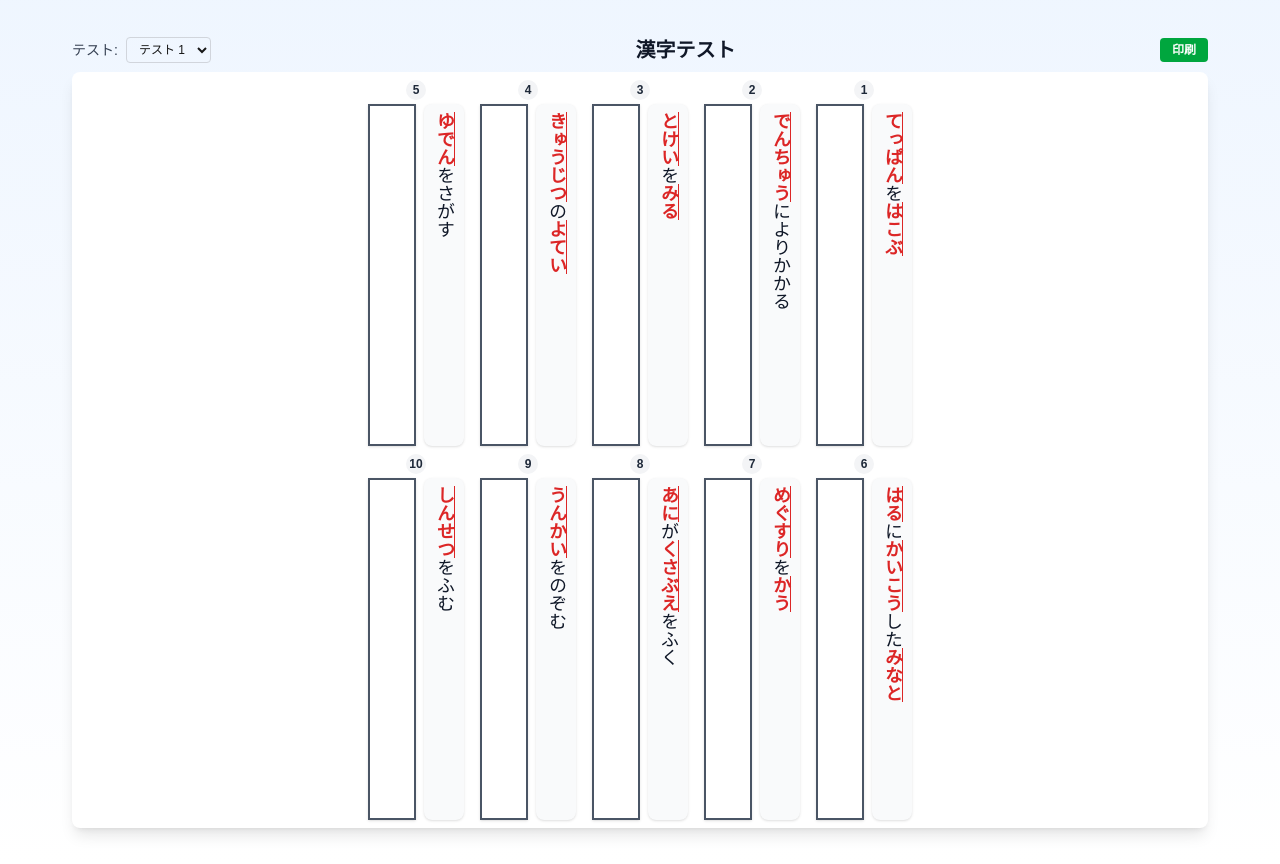
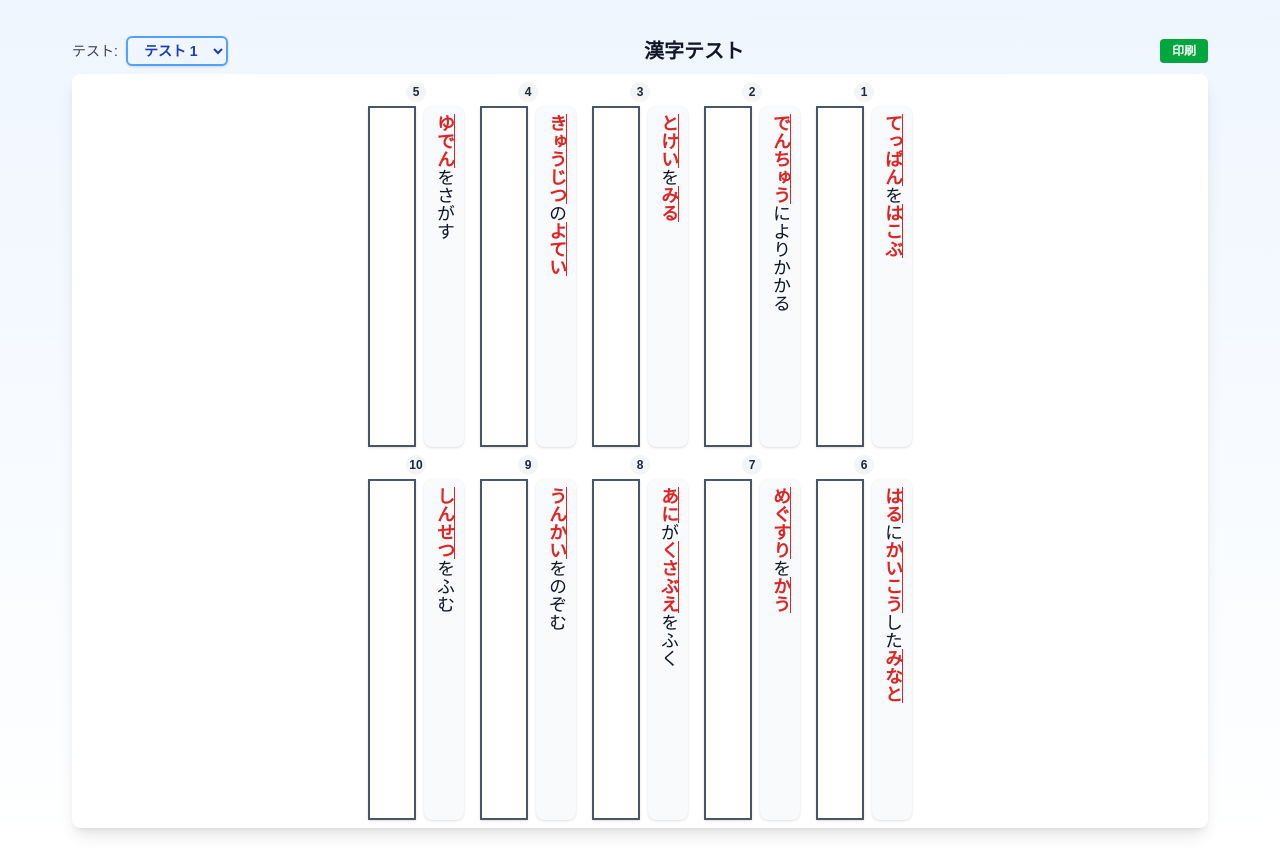
Before and after one commit to ayukatawago/kanji-study-app, a Next.js app: page / in a window 1280 px wide. Built offline with nearby package versions, Linux system fonts and the light colour scheme.

Commit message:
Show selected test

```diff
--- a/src/app/components/KanjiTest.tsx
+++ b/src/app/components/KanjiTest.tsx
@@ -70,7 +70,7 @@ export default function KanjiTest() {
             id="test-select"
             value={selectedTestId}
             onChange={(e) => setSelectedTestId(Number(e.target.value))}
-            className="border border-gray-300 rounded px-2 py-1 text-xs"
+            className="border-2 border-blue-400 rounded-md px-3 py-1 text-sm font-semibold bg-blue-50 text-blue-800 focus:border-blue-500 focus:outline-none focus:ring-2 focus:ring-blue-200 shadow-sm"
           >
             {testData?.tests.map((test) => (
               <option key={test.id} value={test.id}>
```
